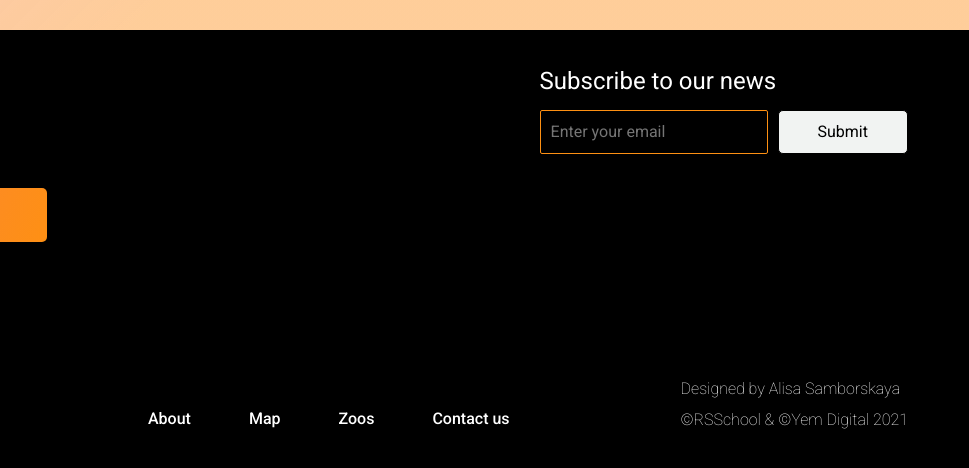
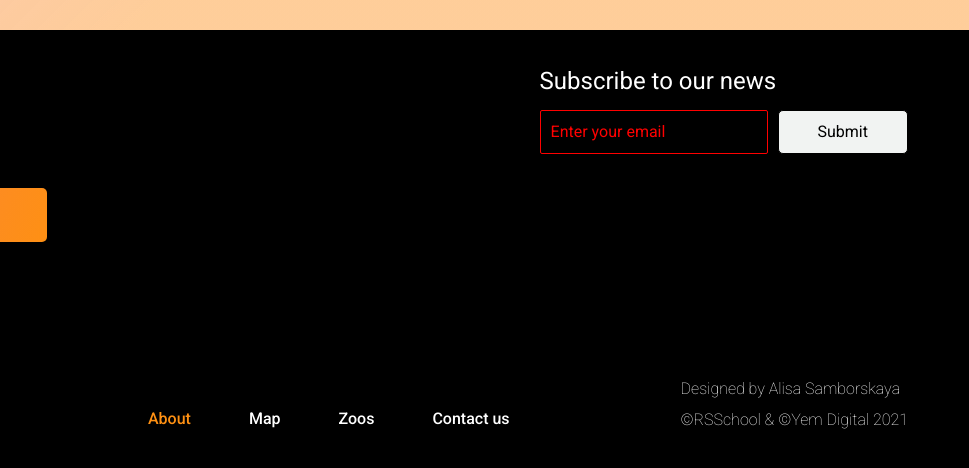
Before and after one commit to PulatovSO/online-zoo, a plain HTML site: page pages/donate/index.html in a window 1280 px wide. Shown: the part 1920-2388 px from the top of the page, 311-1280 px from the left. Drawn offline with nearby package versions, Linux system fonts and the light colour scheme.

Commit message:
fix: change input style

```diff
--- a/assets/styles/main.css
+++ b/assets/styles/main.css
@@ -111,7 +111,7 @@ button {
 
 /* active link */
 .active-link {
-  color: var(--orange-color);
+  color: var(--orange-color) !important;
 }
 
 /*=============== HEADER & NAV ===============*/
@@ -260,7 +260,7 @@ button {
   font-weight: var(--font-regular);
   font-size: var(--small-font-size);
   line-height: 140%;
-  color: #BDBDBD;
+  color: var(--text-color-light);
   background-color: transparent;
   border: 1px solid var(--orange-color);
   outline: none;
@@ -291,3 +291,15 @@ button {
   color: var(--green-color);
   border: 1px solid var(--green-color);
 }
+
+.input-mistake {
+  border: 1px solid red;
+}
+
+.input-mistake::placeholder {
+  color: red;
+}
+
+.input-mistake:focus::placeholder {
+  color: var(--text-color-light);
+}
--- a/pages/donate/index.html
+++ b/pages/donate/index.html
@@ -133,7 +133,7 @@
                                         <span></span>
                                     </label>
                                     <label class="amount__radio">
-                                        <input type="radio" value="once" name="amount">
+                                        <input type="radio" value="once" name="amount" checked>
                                         Once
                                         <span></span>
                                     </label>
@@ -187,7 +187,7 @@
                 <div class="footer__column">
                     <ul class="footer__nav-list nav__list">
                         <li class="footer__nav-item nav__item active-link">
-                            <a href="#" class="nav__link">About</a>
+                            <a href="../../index.html" class="nav__link">About</a>
                         </li>
                         <li class="footer__nav-item nav__item">
                             <a href="#" class="nav__link">Map</a>
@@ -203,7 +203,7 @@
                 <div class="footer__column">
                     <form class="footer__form form">
                         <h3 class="form__title">Subscribe to our news</h3>
-                        <input class="form__input" type="email" placeholder="Enter your email" required>
+                        <input class="form__input input-mistake" type="email" placeholder="Enter your email" required>
                         <button class="form__button">Submit</button>
                     </form>
 
```
